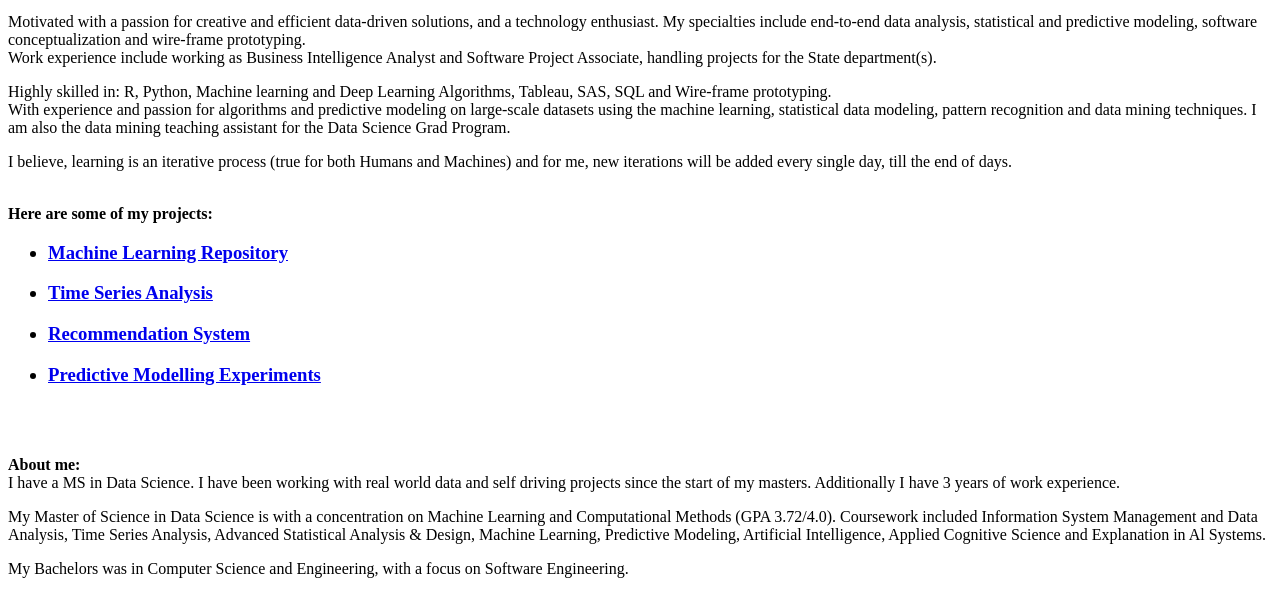
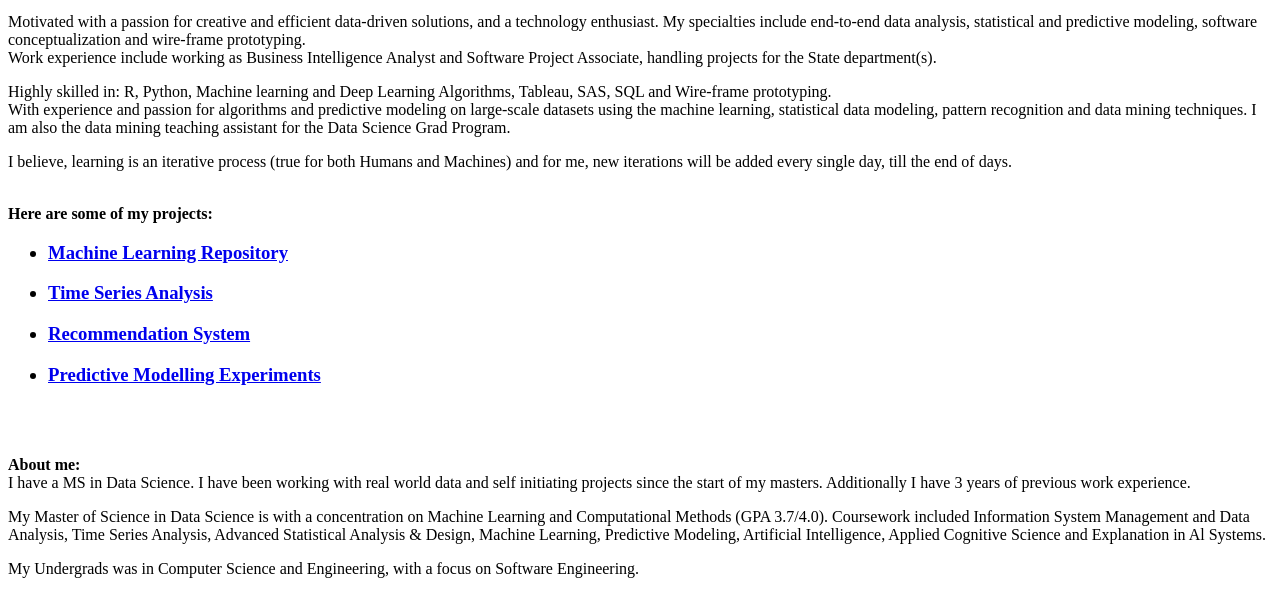
Before and after one commit to dmkothari/Projects, a plain HTML site: page index.html in a window 1280 px wide. Shown: the part 148-764 px from the top of the page. Drawn offline with Linux system fonts and the light colour scheme.

Commit message:
Update index.html

```diff
--- a/index.html
+++ b/index.html
@@ -37,10 +37,10 @@
 	<br/>
 	<p>
 		<strong>About me: </strong><br/>
-		I have a MS in Data Science. I have been working with real world data and self driving projects since the start of my masters. Additionally I have 3 years of work experience.<br/> </p>
-		<p>
-		My Master of Science in Data Science is with a concentration on Machine Learning and Computational Methods (GPA 3.72/4.0). Coursework included Information System Management and Data Analysis, Time Series Analysis, Advanced Statistical Analysis & Design, Machine Learning, Predictive Modeling, Artificial Intelligence, Applied Cognitive Science and Explanation in Al Systems.<br/></p>
-		<p>My Bachelors was in Computer Science and Engineering, with a focus on Software Engineering.
+	I have a MS in Data Science. I have been working with real world data and self initiating projects since the start of my masters. Additionally I have 3 years of previous work experience.<br/> </p>
+<p>
+My Master of Science in Data Science is with a concentration on Machine Learning and Computational Methods (GPA 3.7/4.0). Coursework included Information System Management and Data Analysis, Time Series Analysis, Advanced Statistical Analysis & Design, Machine Learning, Predictive Modeling, Artificial Intelligence, Applied Cognitive Science and Explanation in Al Systems.<br/></p>
+<p>My Undergrads was in Computer Science and Engineering, with a focus on Software Engineering.
 	</p>
 </header>
 
```
